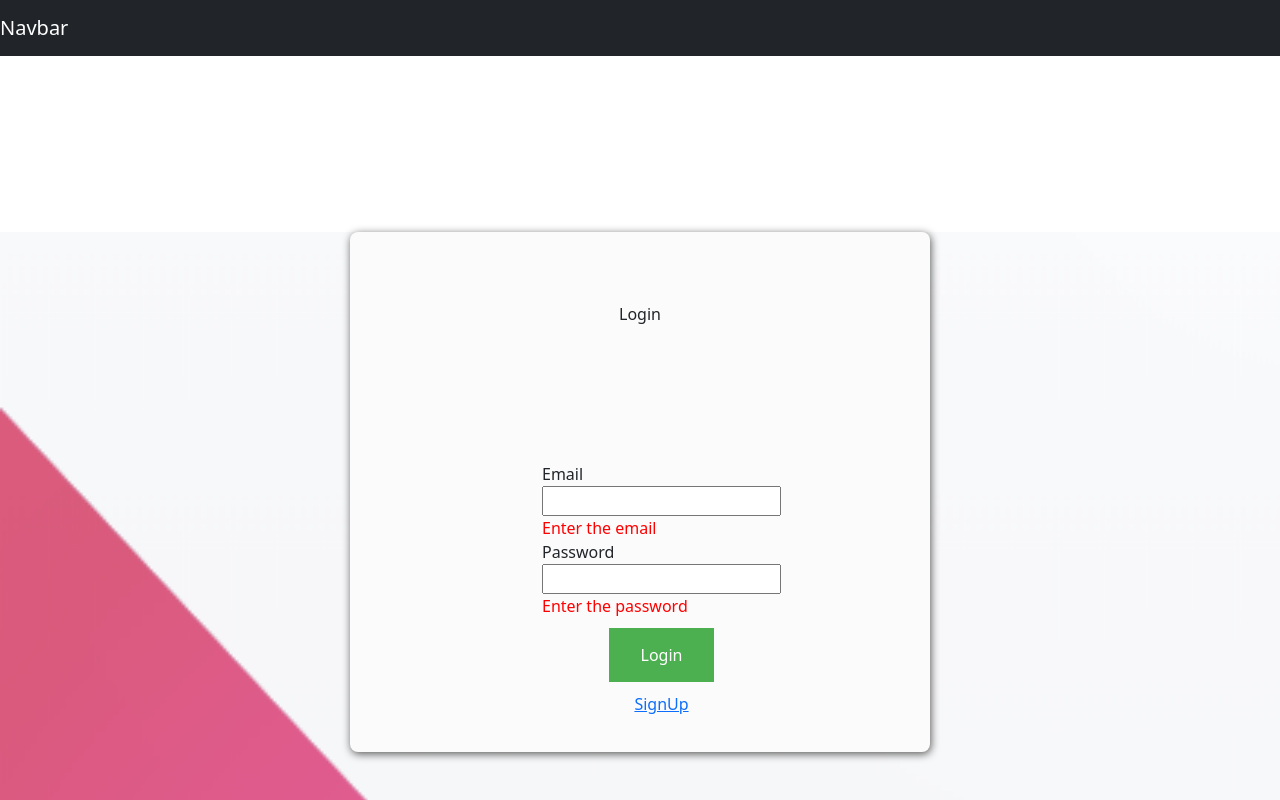
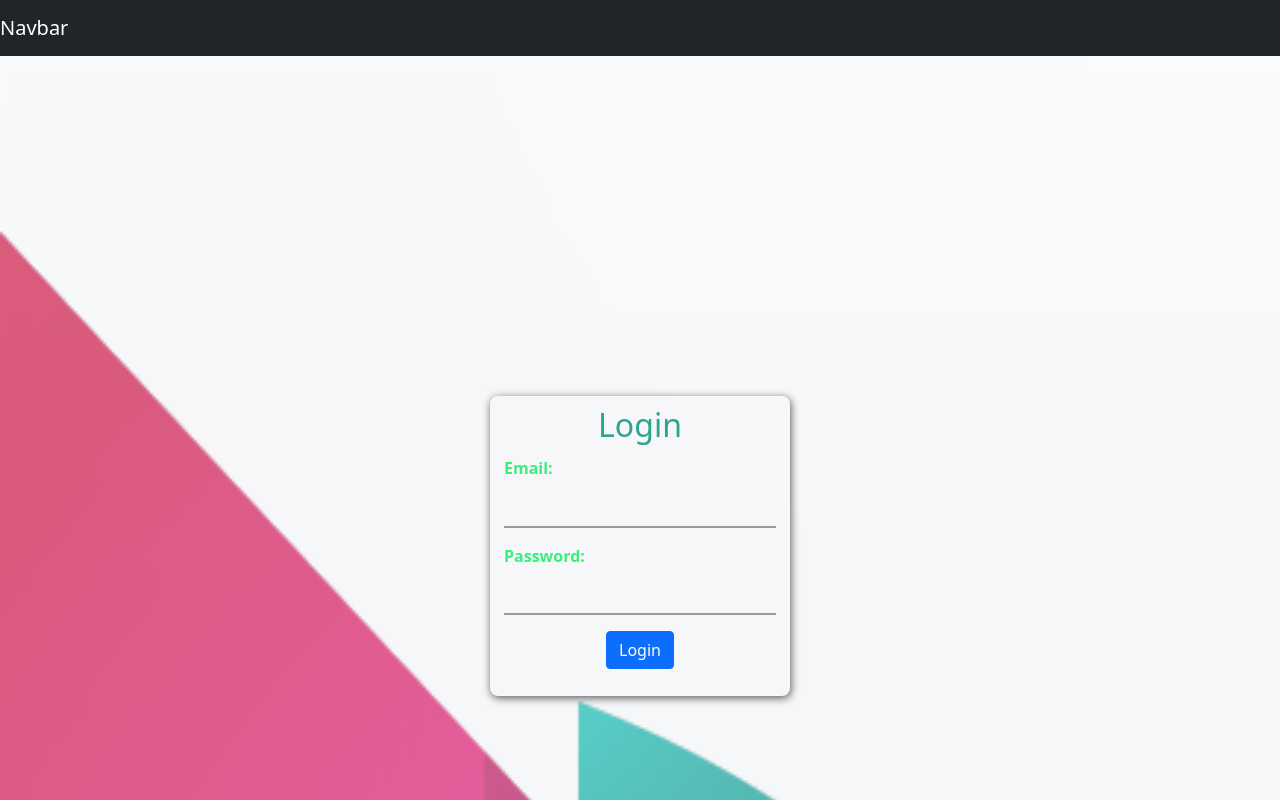
Before and after one commit to imaheshaher-thinkitive/user-auth-react, a React (Create React App) app: page /login in a window 1280 px wide. Shown: the top 800 px of the page. Built offline with nearby package versions, Linux system fonts and the light colour scheme.

Commit message:
Designing Login page

```diff
--- a/package.json
+++ b/package.json
@@ -17,6 +17,7 @@
     "react-router-dom": "^6.2.1",
     "react-scripts": "5.0.0",
     "react-toastify": "^8.2.0",
+    "sass": "^1.49.9",
     "web-vitals": "^2.1.4"
   },
   "scripts": {
--- /dev/null
+++ b/src/component/user-component/login-component/LoginDesignedComponent.js
@@ -0,0 +1,26 @@
+import React from "react";
+import style from "./LoginDesignedComponent.module.scss";
+function LoginDesignedComponent() {
+  return (
+    <div className={style.login_card_container}>
+      <div className={style.login_card}>
+        <h2 className={style.login_header}>Login</h2>
+        <div className={style.login_form}>
+          <div>
+            <label className={style.input_lable}>Email:</label>
+            <input type="text" className={style.form__field} />
+          </div>
+          <div>
+            <label className={style.input_lable}>Password:</label>
+            <input type="text" className={style.form__field} />
+          </div>
+          <div className={style.btn_parent}>
+            <button className={`btn btn-primary ${style.login_button}`}>Login</button>
+          </div>
+        </div>
+      </div>
+    </div>
+  );
+}
+
+export default LoginDesignedComponent;
--- /dev/null
+++ b/src/component/user-component/login-component/LoginDesignedComponent.module.scss
@@ -0,0 +1,106 @@
+
+$primary: #11998e;
+$secondary: #38ef7d;
+$white: #fff;
+$gray: #9b9b9b;
+.login_card_container{
+    display: flex;
+    justify-content: center;
+    align-items: center;
+    padding: 4px;
+}
+
+.login_card {
+    height: 300px;
+    width: 300px;
+    /* border: 2px sol; */
+    border-radius: 8px;
+    box-shadow: 1px 2px 8px rgba(0, 0, 0, 0.65);
+    padding: 10px;
+
+}
+.login_header {
+  text-align: center;
+  font-weight: 300;
+  color: #2aa58f;
+
+}
+.login_form {
+    display: flex;
+    margin: auto;
+    padding: 4px;
+    flex-direction: column;
+
+}
+
+.form__field {
+  margin-bottom: 16px;
+
+    font-family: inherit;
+    width: 100%;
+    border: 0;
+    border-bottom: 2px solid $gray;
+    outline: 0;
+    font-size: 1.3rem;
+    color: black ;
+    padding: 7px 0;
+    background: transparent;
+    transition: border-color 0.2s;
+
+    &::placeholder {
+      color: transparent;
+    }
+
+    &:placeholder-shown ~ .form__label {
+      font-size: 1.3rem;
+      cursor: text;
+      top: 20px;
+    }
+  }
+
+  .form__label {
+    position: absolute;
+    top: 0;
+    display: block;
+    transition: 0.2s;
+    font-size: 1rem;
+    color: $gray;
+  }
+
+  .form__field:focus {
+    ~ .form__label {
+      position: absolute;
+      top: 0;
+      display: block;
+      transition: 0.2s;
+      font-size: 1rem;
+      color: $primary;
+      font-weight:700;
+    }
+    padding-bottom: 6px;
+    font-weight: 700;
+    border-width: 3px;
+    border-image: linear-gradient(to right, $primary,$secondary);
+    border-image-slice: 1;
+  }
+  /* reset input */
+  .form__field{
+    &:required,&:invalid { box-shadow:none; }
+  }
+  .input_lable{
+   color: $secondary  ;
+   font-weight: 700;
+   font-size: 1rem;
+
+  }
+
+  .login_button{
+    color: #ffff;
+    padding-inline: 28px;
+    border-radius: 24px;
+
+  }
+  .btn_parent{
+    text-align: center;
+
+  }
--- a/src/component/user-component/profile-component/ProfilePopup.js
+++ b/src/component/user-component/profile-component/ProfilePopup.js
@@ -39,7 +39,7 @@ const ProfilePopup = () => {
 
    return(
     <div>
-    <button className={`btn btn-primary mt-1 ${style.profile_popup}` } onClick={onOpenModal}>Open modal</button>
+    <button className={`btn btn-primary mt-1 ${style.profile_popup}` } onClick={onOpenModal}>Profile</button>
     <Modal open={open} onClose={onCloseModal} center>
     <ProfilePopupContainer userData={userData} isUpdate={isUpdate} />
     <div className={style.profile_update_button}>
--- a/src/pages/Login/LoginPage.js
+++ b/src/pages/Login/LoginPage.js
@@ -1,11 +1,14 @@
 import React from 'react'
 import LoginComponent from '../../component/user-component/login-component/LoginComponent'
+import LoginDesignedComponent from '../../component/user-component/login-component/LoginDesignedComponent'
 import style from "./LoginPage.module.css"
 function LoginPage() {
   return (
     <div className={`${style.login_container} ${style.bg_image}`}>
 
-        <LoginComponent />
+         {/* <LoginComponent /> */}
+
+         <LoginDesignedComponent />
     </div>
   )
 }
--- a/src/pages/Login/LoginPage.module.css
+++ b/src/pages/Login/LoginPage.module.css
@@ -1,5 +1,7 @@
 .login_container {
-
+  display: flex;
+  align-items: center;
+  justify-content: center;
 }
 
 .bg_image {
```
Also changed, not shown: 1 other file (tests, documents, lock files or other folders).
